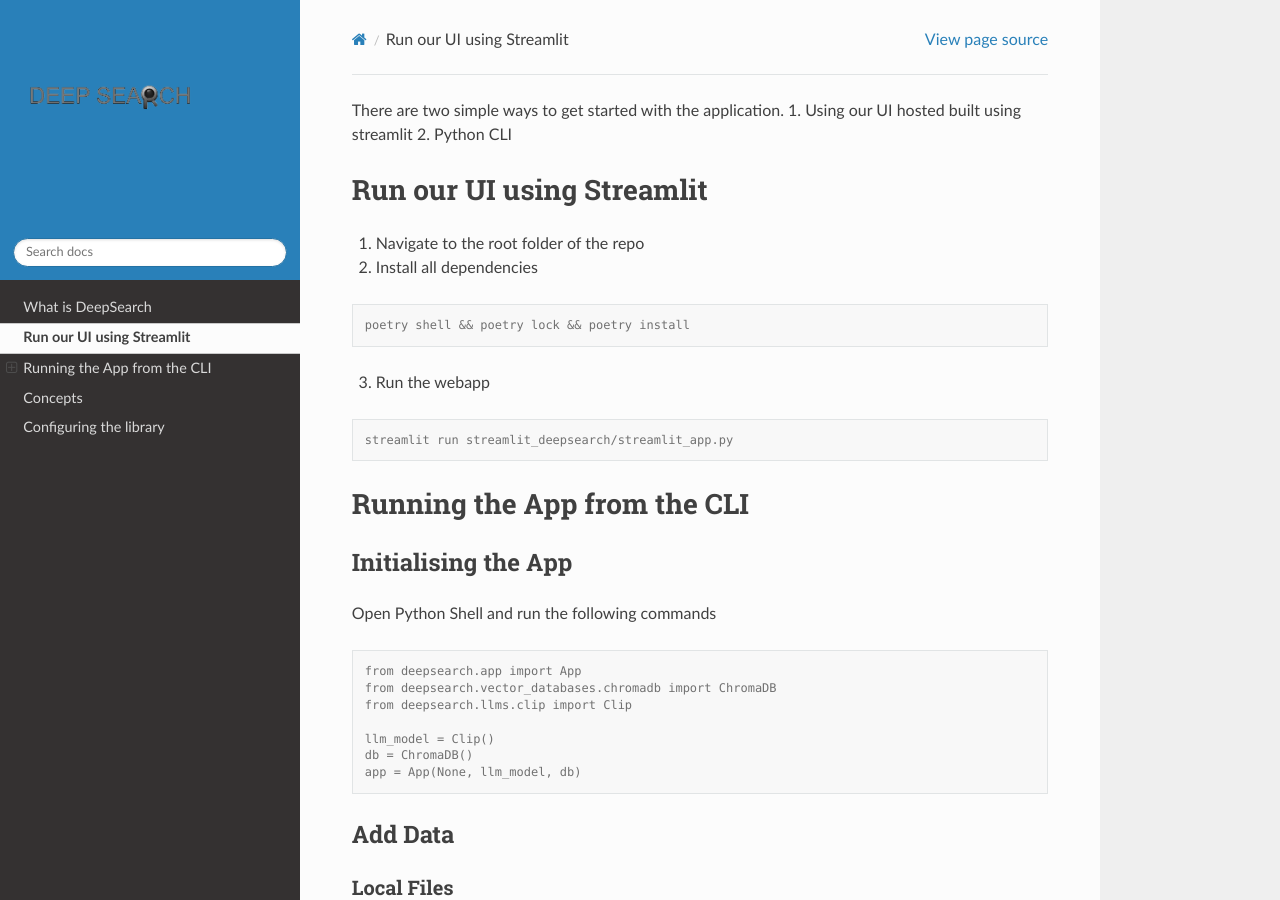
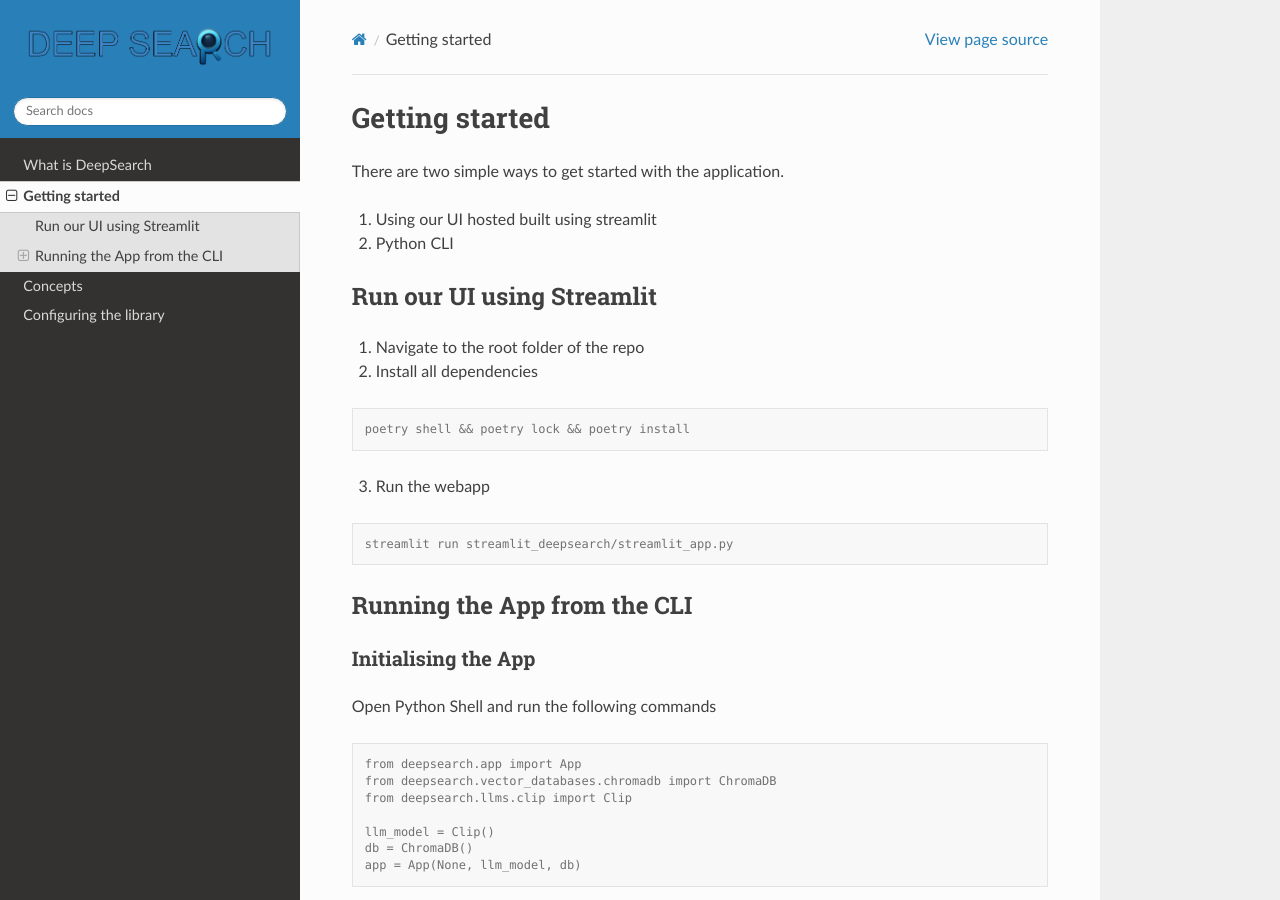
Before and after one commit to deepsearch-ai/deepsearch, a Sphinx documentation site: the page built from docs/getting_started.rst, in a window 1280 px wide and 900 px high. Built offline with Sphinx 7.4.7 and the Read the Docs theme 2.0.0, drawn with Linux system fonts in a browser that asks for light colours.

Commit message:
formatting docs

```diff
--- a/docs/conf.py
+++ b/docs/conf.py
@@ -22,7 +22,7 @@
 # -- Options for HTML output -------------------------------------------------
 # https://www.sphinx-doc.org/en/master/usage/configuration.html#options-for-html-output
 html_theme = 'sphinx_rtd_theme'
-html_logo = "deepsearch-bnw.png"
+html_logo = "logo_cropped.png"
 html_theme_options = {
     'logo_only': True,
     'display_version': False,
--- a/docs/getting_started.rst
+++ b/docs/getting_started.rst
@@ -1,10 +1,13 @@
+Getting started
+----------------------------
 There are two simple ways to get started with the application.
+
 1. Using our UI hosted built using streamlit
+
 2. Python CLI
 
 Run our UI using Streamlit
-======================================
-
+==============================
 1. Navigate to the root folder of the repo
 2. Install all dependencies
 
@@ -18,7 +21,7 @@
     streamlit run streamlit_deepsearch/streamlit_app.py
 
 Running the App from the CLI
-======================================
+==============================
 
 Initialising the App
 ~~~~~~~~~~~~~~~~~~~~~~~~~~~~~~~~
--- a/docs/requirements.txt
+++ b/docs/requirements.txt
@@ -1,2 +1 @@
 Sphinx>=7.2.6
-sphinx-rtd-theme>=1.3.0
--- a/pyproject.toml
+++ b/pyproject.toml
@@ -30,6 +30,7 @@
 langchain = "^0.0.330"
 sphinx = { version = "^7.2.6", optional = true }
 sphinx-rtd-theme = { version = "^1.3.0", optional = true }
+pydata-sphinx-theme = "^0.14.3"
 
 [tool.poetry.group.ui]
 optional = true
```
Also changed, not shown: docs/logo_cropped.png (added), 1 other file.
